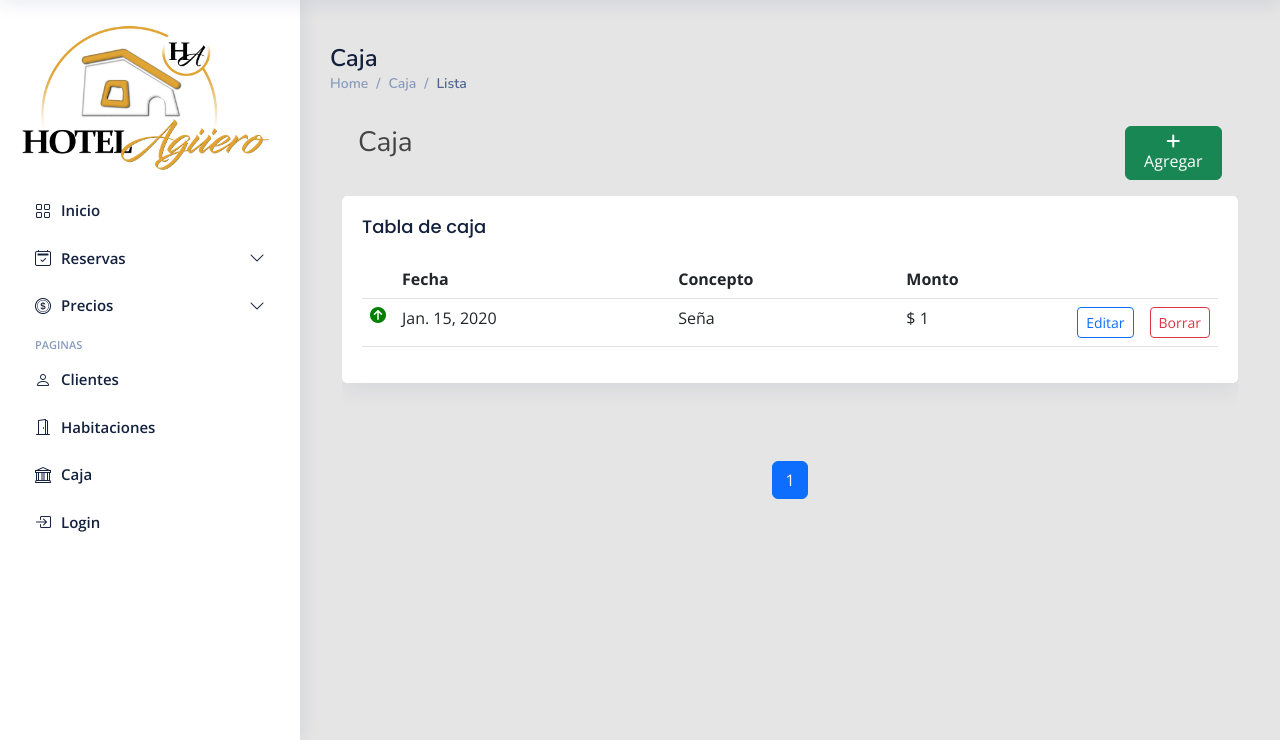
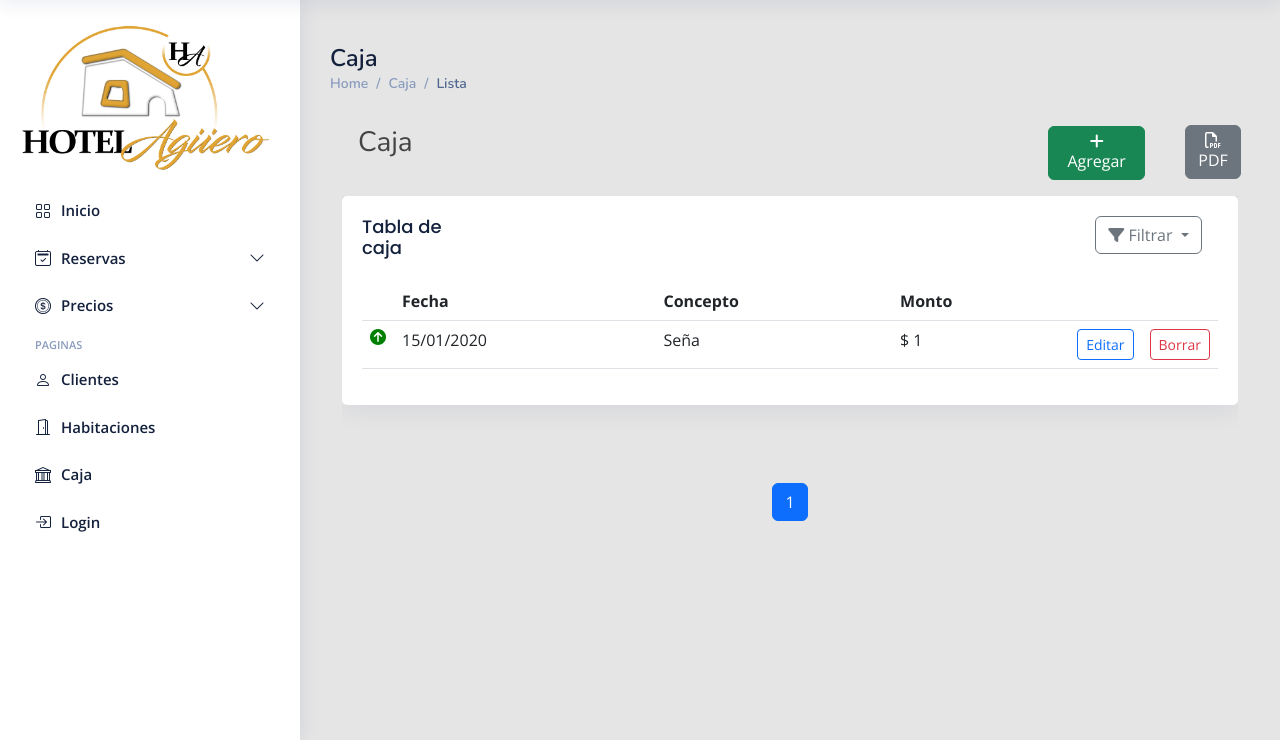
Before and after one commit to aileniacoi/HotelAguero, a Django app: page /movimientoscaja/ in a window 1280 px wide. Shown: the part 60-800 px from the top of the page. Run offline with Django 4.2, Linux system fonts and the light colour scheme; tables that the repository leaves empty hold one stand-in row (values such as "Sample post"); some libraries are stand-ins or nearby versions.

Commit message:
Se agrego filtros en abm de caja y pdf para calendario de reservas

```diff
--- a/Hotel/forms.py
+++ b/Hotel/forms.py
@@ -41,8 +41,8 @@ class ReservaForm(forms.ModelForm):
             'idHabitacion': forms.Select(attrs={'class': 'form-control'}),
             #'idCliente': forms.Select(attrs={'class': 'form-control'}),
             'seniaSolicitada': forms.NumberInput(attrs={'class': 'form-control'}),
-            'precioTotal': forms.NumberInput(attrs={'class': 'form-control', 'disabled': 'disabled'}),
-            'precioPorDia': forms.NumberInput(attrs={'class': 'form-control', 'disabled': 'disabled'}),
+            'precioTotal': forms.NumberInput(attrs={'class': 'form-control'}),
+            'precioPorDia': forms.NumberInput(attrs={'class': 'form-control'}),
             'incluyeDesayuno': forms.CheckboxInput(attrs={'class': 'form-check-input'}),
             'observaciones': forms.Textarea(attrs={'class': 'form-control'}),
         }
@@ -84,6 +84,12 @@ class CajaForm(forms.ModelForm):
         }
 
 
+class FiltrosCajaForm(forms.Form):
+    fechaDesde = forms.DateField(required=False, widget=forms.DateInput(attrs={'class': 'form-control', 'type': 'date'}))
+    fechaHasta = forms.DateField(required=False, widget=forms.DateInput(attrs={'class': 'form-control', 'type': 'date'}))
+    ingresos = forms.BooleanField(required=False, initial=True, widget=forms.CheckboxInput(attrs={'class': 'form-check-input'}))
+    egresos = forms.BooleanField(required=False, initial=True, widget=forms.CheckboxInput(attrs={'class': 'form-check-input'}))
+
 PagosReservaInlineFormset = forms.inlineformset_factory(
     Reserva,
     MovimientoCaja,
--- a/Hotel/urls.py
+++ b/Hotel/urls.py
@@ -1,7 +1,7 @@
 from django.urls import path
 from . import views
 from Hotel.views import ReservasDetalleView, ReporteReservasPDF, HabitacionesDisponiblesView, HabitacionesView, \
-    ClientesView, ReservasView, ListaPrecioView, MovimientosCajaView
+    ClientesView, ReservasView, ListaPrecioView, MovimientosCajaView, ReporteReservasCalendarioPDF
 
 urlpatterns = [
     path('', views.inicio, name='vInicio'),
@@ -56,7 +56,10 @@ urlpatterns = [
 
     #SOLICITUDES
     path('get_precio/', views.get_price, name='get_price'),
+    path('buscarreservacliente/', views.BuscarReservaCliente, name='buscarReservaCliente'),
 
     #REPORTES
-    path(r'^reporte_reservas_pdf/$', ReporteReservasPDF.as_view(), name="reporte_reservas_pdf"),
+    path('reporte_reservas_pdf/', ReporteReservasPDF.as_view(), name="reporte_reservas_pdf"),
+    path('reporte_caja_pdf/', views.ReporteCajaPDF, name="reporte_caja_pdf"),
+    path('calendario_reservas_pdf/<int:mes>/<int:anio>/', ReporteReservasCalendarioPDF, name="calendario_reservas_pdf"),
 ]
--- a/Hotel/views.py
+++ b/Hotel/views.py
@@ -7,7 +7,7 @@ from django.shortcuts import render, get_object_or_404, redirect
 from django.http import HttpResponse
 from django.forms import inlineformset_factory
 from .forms import ClienteForm, HabitacionForm, ReservaForm, CajaForm, ListaPrecioForm, DetalleListaPrecioForm, \
-    ListaPrecioDetalleInlineFormset, PagosReservaInlineFormset
+    ListaPrecioDetalleInlineFormset, PagosReservaInlineFormset, FiltrosCajaForm
 from .serializers import ReservaSerializer, HabitacionSerializer
 
 from rest_framework.views import APIView
@@ -24,6 +24,7 @@ from io import BytesIO
 from reportlab.pdfgen import canvas
 from reportlab.platypus import SimpleDocTemplate, Table, TableStyle
 from reportlab.lib.units import cm
+from reportlab.lib.pagesizes import landscape, A4
 from reportlab.lib import colors
 import os
 import json
@@ -128,9 +129,9 @@ class HabitacionesDisponiblesView(APIView):
         # habitaciones_ocupadas = Reserva.objects.filter(fechaIngreso__lte=fecha_egreso, fechaIngreso__gte=fecha_egreso)\
         #     .values_list('idHabitacion', flat=True)
         habitaciones_ocupadas = Reserva.objects.filter(Q(fechaIngreso__range=[fecha_ingreso, fecha_egreso]) |
-                                                       Q(fechaIngreso__range=[fecha_ingreso, fecha_egreso]))\
+                                                       Q(fechaEgreso__range=[fecha_ingreso, fecha_egreso]))\
             .values_list('idHabitacion', flat=True)
-        habitaciones_disponibles = Habitacion.objects.exclude(id__in=habitaciones_ocupadas)
+        habitaciones_disponibles = Habitacion.objects.exclude(pk__in=habitaciones_ocupadas)
         serializer = HabitacionSerializer(habitaciones_disponibles, many=True)
         return Response(serializer.data)
 
@@ -425,6 +426,31 @@ class MovimientosCajaView(ListView):
     paginate_by = 15
     context_object_name = 'cajaMov'
 
+    def get_queryset(self):
+        form = FiltrosCajaForm(self.request.GET or None)
+        queryset = super().get_queryset()
+        if form.is_valid():
+            fecha_desde = form.cleaned_data['fechaDesde']
+            fecha_hasta = form.cleaned_data['fechaHasta']
+            ingresos = form.cleaned_data['ingresos']
+            egresos = form.cleaned_data['egresos']
+            if fecha_desde and fecha_hasta:
+                queryset = queryset.filter(fecha__range=(fecha_desde, fecha_hasta))
+            elif fecha_desde:
+                queryset = queryset.filter(fecha__gte=fecha_desde)
+            elif fecha_hasta:
+                queryset = queryset.filter(fecha__lte=fecha_hasta)
+            if not ingresos:
+                queryset = queryset.exclude(idTipoMovimiento="IN")
+            if not egresos:
+                queryset = queryset.exclude(idTipoMovimiento="EG")
+        return queryset
+
+    def get_context_data(self, **kwargs):
+        context = super().get_context_data(**kwargs)
+        context['form'] = FiltrosCajaForm(self.request.GET or None)
+        return context
+
 
 def caja_edit(request, pk=None):
     if pk is not None:
@@ -451,7 +477,7 @@ class ReporteReservasPDF(View):
 
     def cabecera(self, pdf):
         archivo_imagen = os.path.join(settings.BASE_DIR, '/HotelAguero/Hotel/static/Hotel/logo-ha-rep.jpg')
-        pdf.drawImage(archivo_imagen, 40, 750, 120, 90, preserveAspectRatio=True)
+        pdf.drawImage(archivo_imagen, 40, 740, 120, 90, preserveAspectRatio=True)
         pdf.setFont("Helvetica", 16)
         pdf.drawString(230, 790, u"HOTEL AGÜERO")
         pdf.setFont("Helvetica", 14)
@@ -463,7 +489,7 @@ class ReporteReservasPDF(View):
         pdf = canvas.Canvas(buffer)
 
         self.cabecera(pdf)
-        y = 600
+        y = 680
         self.tabla(pdf, y)
 
         pdf.showPage()
@@ -474,6 +500,7 @@ class ReporteReservasPDF(View):
         return response
 
     def tabla(self, pdf, y):
+
         encabezados = ('Cliente', 'Habitacion', 'Fecha de ingreso', 'Precio total')
         detalles = [(reserva.idCliente, reserva.idHabitacion, reserva.fechaIngreso, reserva.precioTotal) for reserva in
                     Reserva.objects.all()]
@@ -488,6 +515,120 @@ class ReporteReservasPDF(View):
         ))
         detalle_orden.wrapOn(pdf, 800, 600)
         detalle_orden.drawOn(pdf, 60, y)
+
+
+def ReporteReservasCalendarioPDF(request, mes, anio):
+
+    response = HttpResponse(content_type='application/pdf')
+    buffer = BytesIO()
+    pdf = canvas.Canvas(buffer, landscape(A4))
+
+    archivo_imagen = os.path.join(settings.BASE_DIR, '/HotelAguero/Hotel/static/Hotel/logo-ha-rep.jpg')
+    pdf.drawImage(archivo_imagen, 100, 490, 120, 90, preserveAspectRatio=True)
+    pdf.setFont("Helvetica", 16)
+    pdf.drawString(350, 540, u"HOTEL AGÜERO")
+    pdf.setFont("Helvetica", 14)
+    pdf.drawString(330, 510, u"REPORTE DE RESERVAS")
+
+    y = 200
+
+    rangoFecha = calendar.monthrange(anio, mes)
+    cantidadDias = rangoFecha[1]
+
+    habitaciones = Habitacion.objects.all().order_by('numero')
+    reservas = Reserva.objects.filter(Q(fechaIngreso__month=mes, fechaIngreso__year=anio) |
+                                      Q(fechaEgreso__month=mes, fechaEgreso__year=anio))
+
+    estado_reserva = {hab.numero: [False for i in range(cantidadDias)] for hab in habitaciones}
+    print(estado_reserva)
+
+    for res in reservas:
+        habitacion = res.idHabitacion.numero
+        ingreso = res.fechaIngreso.day
+        egreso = res.fechaEgreso.day
+        for i in range(ingreso - 1, egreso):
+            estado_reserva[habitacion][i] = True
+
+    datosTabla = [[''] + [(dia + 1) for dia in range(cantidadDias)]]
+
+    for hab in habitaciones:
+        row = [hab.numero] + ['' if not estado_reserva[hab.numero][i] else 'X' for i in range(cantidadDias)]
+        datosTabla.append(row)
+
+    detalle_orden = Table(datosTabla, colWidths=[0.9 * cm])
+    detalle_orden.setStyle(TableStyle(
+        [
+            ('ALIGN', (0, 0), (3, 0), 'CENTER'),
+            ('GRID', (0, 0), (-1, -1), 1, colors.black),
+            ('FONTSIZE', (0, 0), (-1, -1), 10),
+        ]
+    ))
+    detalle_orden.wrapOn(pdf, 800, 400)
+    detalle_orden.drawOn(pdf, 20, y)
+
+    pdf.showPage()
+    pdf.save()
+    pdf = buffer.getvalue()
+    buffer.close()
+    response.write(pdf)
+    return response
+
+
+def ReporteCajaPDF(request):
+    form = FiltrosCajaForm(request.GET or None)
+    if form.is_valid():
+        fecha_desde = form.cleaned_data.get('fechaDesde')
+        fecha_hasta = form.cleaned_data.get('fechaHasta')
+        ingresos = form.cleaned_data.get('ingresos')
+        egresos = form.cleaned_data.get('egresos')
+        movimientos = MovimientoCaja.objects.filter(fecha__gte=fecha_desde, fecha__lte=fecha_hasta)
+        if not ingresos:
+            movimientos = movimientos.exclude(idTipoMovimiento='IN')
+        if not egresos:
+            movimientos = movimientos.exclude(idTipoMovimiento='IG')
+
+        buffer = BytesIO()
+        pdf = canvas.Canvas(buffer)
+
+        #Cabecera
+        archivo_imagen = os.path.join(settings.BASE_DIR, '/HotelAguero/Hotel/static/Hotel/logo-ha-rep.jpg')
+        pdf.drawImage(archivo_imagen, 40, 740, 120, 90, preserveAspectRatio=True)
+        pdf.setFont("Helvetica", 16)
+        pdf.drawString(230, 790, u"HOTEL AGÜERO")
+        pdf.setFont("Helvetica", 14)
+        pdf.drawString(200, 770, u"REPORTE DE CAJA")
+
+        y = 680
+
+
+        #tabla
+        encabezados = ('Fecha', 'Tipo', 'Concepto', 'Monto', 'N° Reserva')
+        detalles = [(mov.fecha, mov.idTipoMovimiento, mov.idConvepto, mov.idReserva) for mov in
+                    movimientos]
+
+        detalle_orden = Table([encabezados] + detalles, colWidths=[2 * cm, 5 * cm, 5 * cm, 5 * cm])
+        detalle_orden.setStyle(TableStyle(
+            [
+                ('ALIGN', (0, 0), (3, 0), 'CENTER'),
+                ('GRID', (0, 0), (-1, -1), 1, colors.black),
+                ('FONTSIZE', (0, 0), (-1, -1), 10),
+            ]
+        ))
+        detalle_orden.wrapOn(pdf, 800, 600)
+        detalle_orden.drawOn(pdf, 60, y)
+
+        pdf.showPage()
+        pdf.save()
+        pdf = buffer.getvalue()
+        buffer.close()
+        response.write(pdf)
+
+        response = HttpResponse(pdf, content_type='application/pdf')
+        response['Content-Disposition'] = 'attachment; filename="movimientos.pdf"'
+        return response
+
+    print(form.errors)
+    return render(request, 'listCaja.html', {'form': form})
 
 
 #------SOLICITUDES------
@@ -508,3 +649,15 @@ def get_price(request):
                 print(detalle_precio)
                 return JsonResponse({'precio':detalle_precio.precioPorDia})
         return JsonResponse({'precio': None})
+
+
+def BuscarReservaCliente(request):
+    if request.method == "POST":
+        cliente_buscado = request.POST['cliente_buscado']
+        clientes = Cliente.objects.filter(Q(nombreYApellido__contains=cliente_buscado) |
+                                          Q(dni__contains=cliente_buscado))
+
+        reservas = Reserva.objects.filter(idCliente__in=clientes)
+        return render(request, 'listReservas.html', {'cliente_buscado': cliente_buscado, 'reservas': reservas})
+    else:
+        return render(request, 'listReservas.html', {})
--- a/templates/base.html
+++ b/templates/base.html
@@ -11,12 +11,12 @@
     <script src="{% static 'Hotel/actions.js' %}"></script>
 
     <!-- CSS only -->
-    <link href="https://cdn.jsdelivr.net/npm/bootstrap@5.2.1/dist/css/bootstrap.min.css" rel="stylesheet"
-      integrity="sha384-iYQeCzEYFbKjA/T2uDLTpkwGzCiq6soy8tYaI1GyVh/UjpbCx/TYkiZhlZB6+fzT" crossorigin="anonymous">
+<!--    <link href="https://cdn.jsdelivr.net/npm/bootstrap@5.2.1/dist/css/bootstrap.min.css" rel="stylesheet"-->
+<!--      integrity="sha384-iYQeCzEYFbKjA/T2uDLTpkwGzCiq6soy8tYaI1GyVh/UjpbCx/TYkiZhlZB6+fzT" crossorigin="anonymous">-->
 
-    <!-- JavaScript Bundle with Popper -->
-    <script src="https://cdn.jsdelivr.net/npm/bootstrap@5.2.1/dist/js/bootstrap.bundle.min.js"
-        integrity="sha384-u1OknCvxWvY5kfmNBILK2hRnQC3Pr17a+RTT6rIHI7NnikvbZlHgTPOOmMi466C8" crossorigin="anonymous"></script>
+<!--    &lt;!&ndash; JavaScript Bundle with Popper &ndash;&gt;-->
+<!--    <script src="https://cdn.jsdelivr.net/npm/bootstrap@5.2.1/dist/js/bootstrap.bundle.min.js"-->
+<!--        integrity="sha384-u1OknCvxWvY5kfmNBILK2hRnQC3Pr17a+RTT6rIHI7NnikvbZlHgTPOOmMi466C8" crossorigin="anonymous"></script>-->
 
     <script src="https://kit.fontawesome.com/0b058192e0.js" crossorigin="anonymous"></script>
 
@@ -137,9 +137,10 @@
     </div><!-- End Logo -->
 
     <div class="search-bar">
-      <form class="search-form d-flex align-items-center" method="POST" action="#">
-        <input type="text" name="query" placeholder="Buscar" title="Enter search keyword">
-        <button type="submit" title="Search"><i class="bi bi-search"></i></button>
+      <form class="search-form d-flex align-items-center" method="POST" action="{% url 'buscarReservaCliente' %}">
+        {% csrf_token %}
+        <input type="text" name="cliente_buscado" placeholder="Buscar" title="Enter search keyword">
+        <button type="submit" title="Buscar"><i class="bi bi-search"></i></button>
       </form>
     </div><!-- End Search Bar -->
 
--- a/templates/listCaja.html
+++ b/templates/listCaja.html
@@ -18,7 +18,7 @@
 
 <div class="container-fluid my-3">
         <div class="row">
-       <div class="col-md-10">
+       <div class="col-md-9">
             <h3 class="m-3" style ="float:left;">Caja</h3>
 
        </div>
@@ -26,6 +26,11 @@
 
             <a class="btn btn-success m-3" href="add" style="float: right;"><i class="fa-solid fa-plus"></i> Agregar</a>
        </div>
+       <div class="col-md-1">
+            <a href="{% url 'reporte_caja_pdf' %}" class="btn btn-secondary btn-block" style="margin-top:15px;">
+                <i class="fa-regular fa-file-pdf"></i> PDF
+            </a>
+        </div>
    </div>
 
      {% if messages %}
@@ -46,7 +51,52 @@
 
             <div class="card">
             <div class="card-body">
-              <h5 class="card-title">Tabla de caja</h5>
+                <div class="row">
+                    <div class="col-md-2 align-self-start">
+                        <h5 class="card-title">Tabla de caja</h5>
+                    </div>
+                    <div class="col-md-2 offset-md-8" style="margin-top:20px;">
+                        <div class="dropdown">
+                          <button class="btn btn-outline-secondary dropdown-toggle"  type="button" data-bs-toggle="dropdown" aria-expanded="false">
+                            <i class="fa-solid fa-filter"></i> Filtrar
+                          </button>
+                          <form method="GET" id="filtro-form">
+                              {% csrf_token %}
+                              <ul class="dropdown-menu">
+                                <li>
+                                    <div class="form-group container">
+                                        <label>Desde:</label>
+                                        {{ form.fechaDesde }}
+                                    </div>
+                                </li>
+                                <li>
+                                    <div class="form-group container" style="margin-top:10px;">
+                                        <label>Hasta:</label>
+                                        {{ form.fechaHasta }}
+                                    </div>
+                                </li>
+                                <li>
+                                    <div class="form-check form-switch container" style="margin-left:10px; margin-top:10px;">
+                                        <label>Mostrar ingresos</label>
+                                        {{ form.ingresos }}
+                                    </div>
+                                </li>
+                                  <li>
+                                      <div class="form-check form-switch container" style="margin-left:10px; margin-top:10px;">
+                                        <label>Mostrar Egresos</label>
+                                        {{ form.egresos }}
+                                    </div>
+                                  </li>
+                                   <li><hr class="dropdown-divider" style="margin-top:10px;"></li>
+                                  <li style="display: flex; justify-content: center;">
+                                      <button class="btn btn-sm btn-outline-danger" style="margin-top:10px;" onclick="LimpiarFiltros()">Limpiar filtros</button>
+                                  </li>
+                              </ul>
+                          </form>
+                        </div>
+                    </div>
+                </div>
+
 
     <div class="table-responsive">
         <table class="table table-hover">
@@ -67,7 +117,7 @@
                     <i style="color: red;" class="fa-solid fa-circle-arrow-down"></i>
                 {% endif %}
             </td>
-            <td class="pointer" onclick="ViewItem({{ mov.pk }})">{{ mov.fecha }}</td>
+            <td class="pointer" onclick="ViewItem({{ mov.pk }})">{{ mov.fecha|date:'d/m/Y' }}</td>
             <td class="pointer" onclick="ViewItem({{ mov.pk }})">{{ mov.get_idConcepto_display}}</td>
             <td class="pointer" onclick="ViewItem({{ mov.pk }})">$ {{ mov.monto }}</td>
             <td style="width: 1%"><a class="btn btn-outline-primary btn-sm" href="edit/{{ mov.pk }}">Editar</a></td>
@@ -88,4 +138,33 @@
 </div>
 
 </main>
+
+<script type="text/javascript">
+document.querySelectorAll('[name="fechaDesde"], [name="fechaHasta"], [name="ingresos"], [name="egresos"]').forEach(function(element) {
+  element.onchange = function() {
+    document.getElementById('filtro-form').submit();
+  };
+});
+
+function LimpiarFiltros(){
+    document.querySelectorAll('[name="fechaDesde"], [name="fechaHasta"]').forEach(function(element) {
+        element.value = '';
+    });
+    document.querySelectorAll('[name="ingresos"], [name="egresos"]').forEach(function(element) {
+        element.value = true;
+    });
+}
+
+/*function GenerarPDF(){
+
+   var fechaDesde = document.getElementById("fechaDesde").value;
+   var fechaHasta = document.getElementById("fechaHasta").value;
+   var ingresos = document.getElementById("ingresos").value;
+   var egresos = document.getElementById("egresos").value;
+
+   fetch(´reporte_caja_pdf?fechaDesde=${fechaDesde}&fechaHasta=${fechaHasta}&ingresos=${ingresos}&egresos=${egresos}´)
+
+}*/
+
+</script>
 {% endblock %}
```
Also changed, not shown: templates/reservasCalendario.html (+10 -4 lines).
